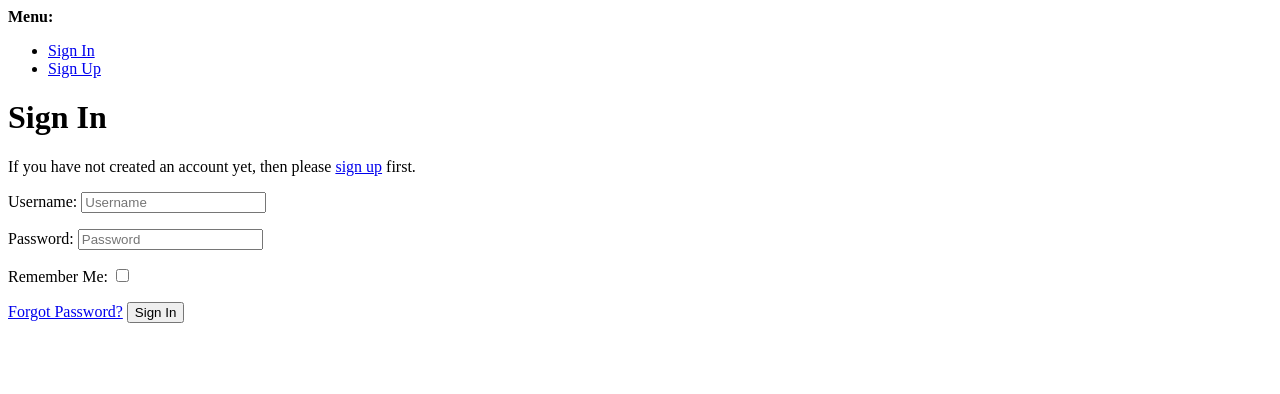
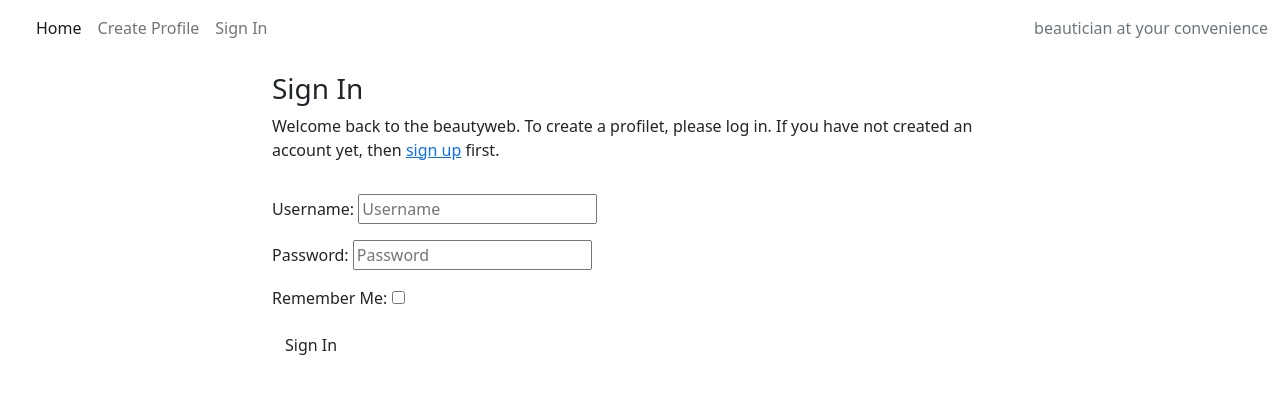
Before and after one commit to MinuMThomas/Hair-and-Makeup, a Django app: page /accounts/login/ in a window 1280 px wide. Shown: the top 394 px of the page. Run offline with Django 3.2, Linux system fonts and the light colour scheme; some libraries are stand-ins or nearby versions.

Commit message:
Create add_profile.html, update login, logout and signup htmls.

```diff
--- a/templates/account/login.html
+++ b/templates/account/login.html
@@ -1,4 +1,4 @@
-{% extends "account/base.html" %}
+{% extends "base.html" %}
 
 {% load i18n %}
 {% load account socialaccount %}
@@ -7,40 +7,28 @@
 
 {% block content %}
 
-<h1>{% trans "Sign In" %}</h1>
+<div class="container">
+    <div class="row">
+        <div class="col-md-8 mt-3 offset-md-2">
+            <h3>{% trans "Sign In" %}</h3>
 
-{% get_providers as socialaccount_providers %}
-
-{% if socialaccount_providers %}
-<p>{% blocktrans with site.name as site_name %}Please sign in with one
-of your existing third party accounts. Or, <a href="{{ signup_url }}">sign up</a>
-for a {{ site_name }} account and sign in below:{% endblocktrans %}</p>
-
-<div class="socialaccount_ballot">
-
-  <ul class="socialaccount_providers">
-    {% include "socialaccount/snippets/provider_list.html" with process="login" %}
-  </ul>
-
-  <div class="login-or">{% trans 'or' %}</div>
-
+            <p>{% blocktrans %}Welcome back to the beautyweb. To create a profilet, please log in. If
+                you have not created an account yet,
+                then <a class="link" href="{{ signup_url }}">sign up</a>
+                first.{% endblocktrans %}</p>
         </div>
-
-{% include "socialaccount/snippets/login_extra.html" %}
-
-{% else %}
-<p>{% blocktrans %}If you have not created an account yet, then please
-<a href="{{ signup_url }}">sign up</a> first.{% endblocktrans %}</p>
-{% endif %}
-
+    </div>
+    <div class="row">
+        <div class="col-md-8 mt-3 offset-md-2">
             <form class="login" method="POST" action="{% url 'account_login' %}">
                 {% csrf_token %}
                 {{ form.as_p }}
                 {% if redirect_field_value %}
                 <input type="hidden" name="{{ redirect_field_name }}" value="{{ redirect_field_value }}" />
                 {% endif %}
-  <a class="button secondaryAction" href="{% url 'account_reset_password' %}">{% trans "Forgot Password?" %}</a>
-  <button class="primaryAction" type="submit">{% trans "Sign In" %}</button>
+                <button class="btn btn-signup right" type="submit">{% trans "Sign In" %}</button>
             </form>
-
+        </div>
+    </div>
+</div>
 {% endblock %}
--- a/templates/account/signup.html
+++ b/templates/account/signup.html
@@ -1,4 +1,4 @@
-{% extends "account/base.html" %}
+{% extends "base.html" %}
 
 {% load i18n %}
 
@@ -11,7 +11,7 @@
 
 <form class="signup" id="signup_form" method="post" action="{% url 'account_signup' %}">
   {% csrf_token %}
-  {{ form.as_p }}
+  {{ form.as_p}}
   {% if redirect_field_value %}
   <input type="hidden" name="{{ redirect_field_name }}" value="{{ redirect_field_value }}" />
   {% endif %}
```
Also changed, not shown: templates/account/logout.html (+14 -6 lines), templates/add_profile.html (added, +33 -0 lines), templates/prof_detail.html (+0 -38 lines). Lines whose indentation alone changed are shown as unchanged.
